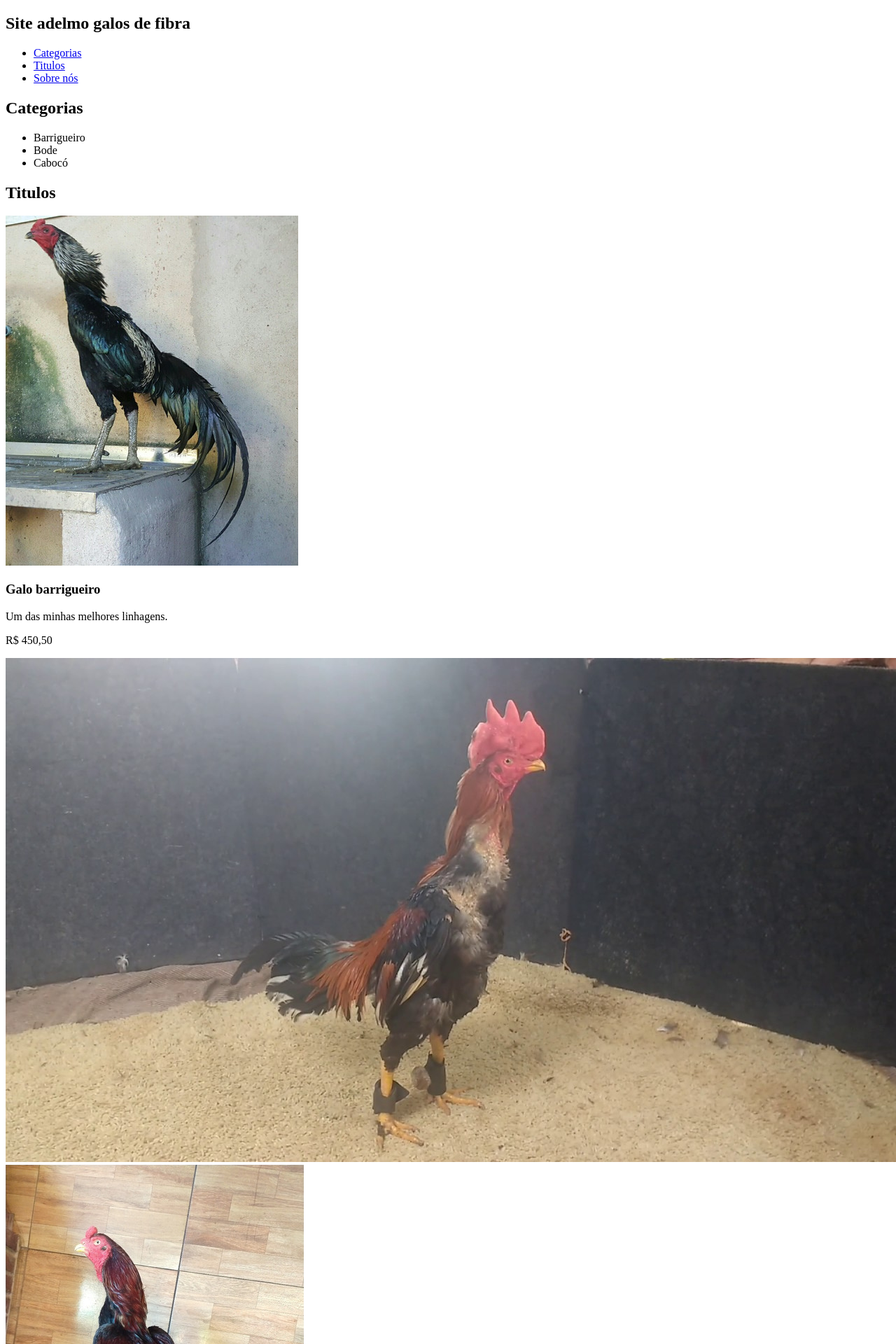
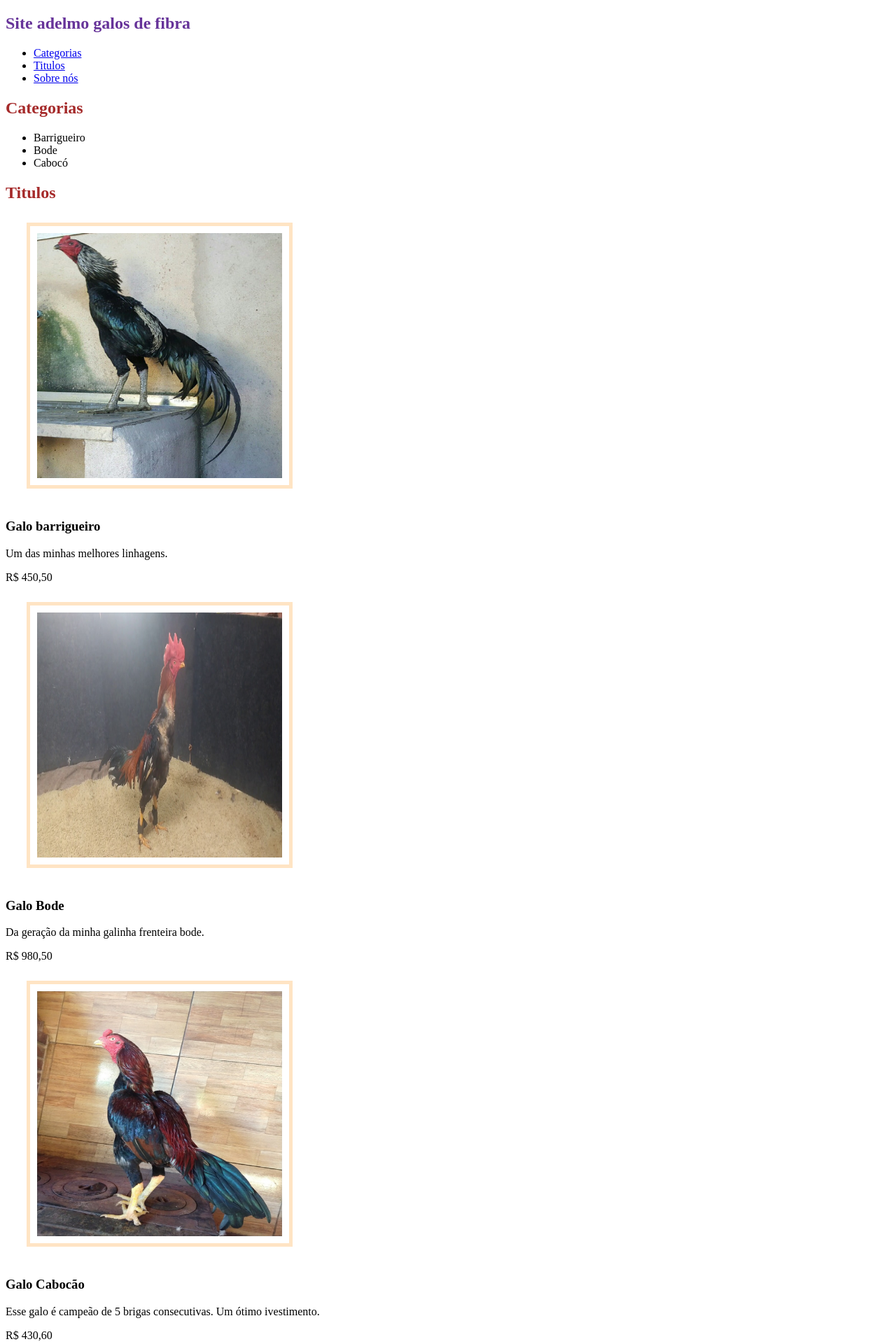
Before and after one commit to Matis762/ProjetoAdelmo, a plain HTML site: page index.html in a window 1280 px wide. Shown: the top 1920 px of the page at 70% size. Drawn offline with Linux system fonts and the light colour scheme.

Commit message:
applying style

```diff
--- /dev/null
+++ b/css/style.css
@@ -0,0 +1,30 @@
+h1 {
+    color: rebeccapurple;
+}
+
+h2 {
+    color: brown;
+}
+
+.color-orange:hover {
+    color: orange;
+}
+
+.card img {
+    /* Esse card que conter um img dentro vai. Deve conter essas propriedades; */
+    width: 350px;
+    height: 350px;
+    border: 5px solid bisque;
+    margin: 10px 40px 20px 30px;
+    /* As propriedades serão aplicadas no sentido horario, estando o primeiro elemento no topo;*/
+
+    padding: 10px;
+    /* pedding é o espaçamento entre a borda e o conteudo */
+    /* inspensionar elementos no navegador para uma visão ampla*/
+}
+
+h1:hover {
+    /* houver para quando mouse estiver descansando em cima do h1 */
+    color: rgb(203, 173, 234);
+    cursor: pointer;
+}
--- a/index.html
+++ b/index.html
@@ -12,6 +12,8 @@
         content="width=device-width, user-scalable=no, initial-scale=1.0, maximum-scale=1.0, minimum-scale=1.0">
     <meta http-equiv="X-UA-Compatible" content="ie=edge">
     <title>Adelmo</title>
+
+    <link rel="stylesheet" href="css/style.css">
 </head>
 
 <body>
@@ -39,7 +41,7 @@
         <section id="categories">
             <!-- Delimitando as sessões do site -->
 
-            <h2>Categorias</h2>
+            <h2 class="color-orange">Categorias</h2>
 
             <ul>
                 <li>Barrigueiro</li>
@@ -51,39 +53,42 @@
         <section id="titles">
             <h2>Titulos</h2>
 
-            <div>
+
+            <div class="card">
                 <!-- div é uma sessão do tipo genérico -->
 
                 <img src="img/Barrigueiro.jpg" alt=" Galo Barrigueiro">
 
-            </div>
                 <!--Acessando a sub pasta img e o conteudo com a /. Esse alt="" serve para colocar um texto alternativo caso a imagem não seja carregada-->
 
                 <div>
-                <h3>Galo barrigueiro</h3>
+                    <h3 class="color-orange">Galo barrigueiro</h3>
                     <p>Um das minhas melhores linhagens.</p>
                     <p>R$ 450,50</p>
+
+                </div>
             </div>
 
+            <div class="card">
+                <img src="img/BODE.jpg" alt="Galo Bode">
                 <div>
-                <img src="img/BODE.jpg" alt="Galo Bode">
-            </div>
-
-            <div>
-                <img src="img/caboco.jpg" alt="Galo caboco">
-            </div>
-                <h3>Galo Bode</h3>
+                    <h3 class="color-orange">Galo Bode</h3>
                     <p>Da geração da minha galinha frenteira bode.</p>
                     <p>R$ 980,50</p>
                 </div>
+            </div>
 
+            <div class="card">
+                <img src="img/caboco.jpg" alt="Galo caboco">
                 <div>
 
-            <div>
-                <h3>Galo Cabocão</h3>
-                <p>Esse galo é campeão de 5 brigans consecutivas. Um ótimo ivestimento.</p>
+                    <h3 class="color-orange">Galo Cabocão</h3>
+                    <p>Esse galo é campeão de 5 brigas consecutivas. Um ótimo ivestimento.</p>
                     <p>R$ 430,60</p>
+
                 </div>
+            </div>
+
 
         </section>
 
```
Lines whose indentation alone changed are shown as unchanged.
